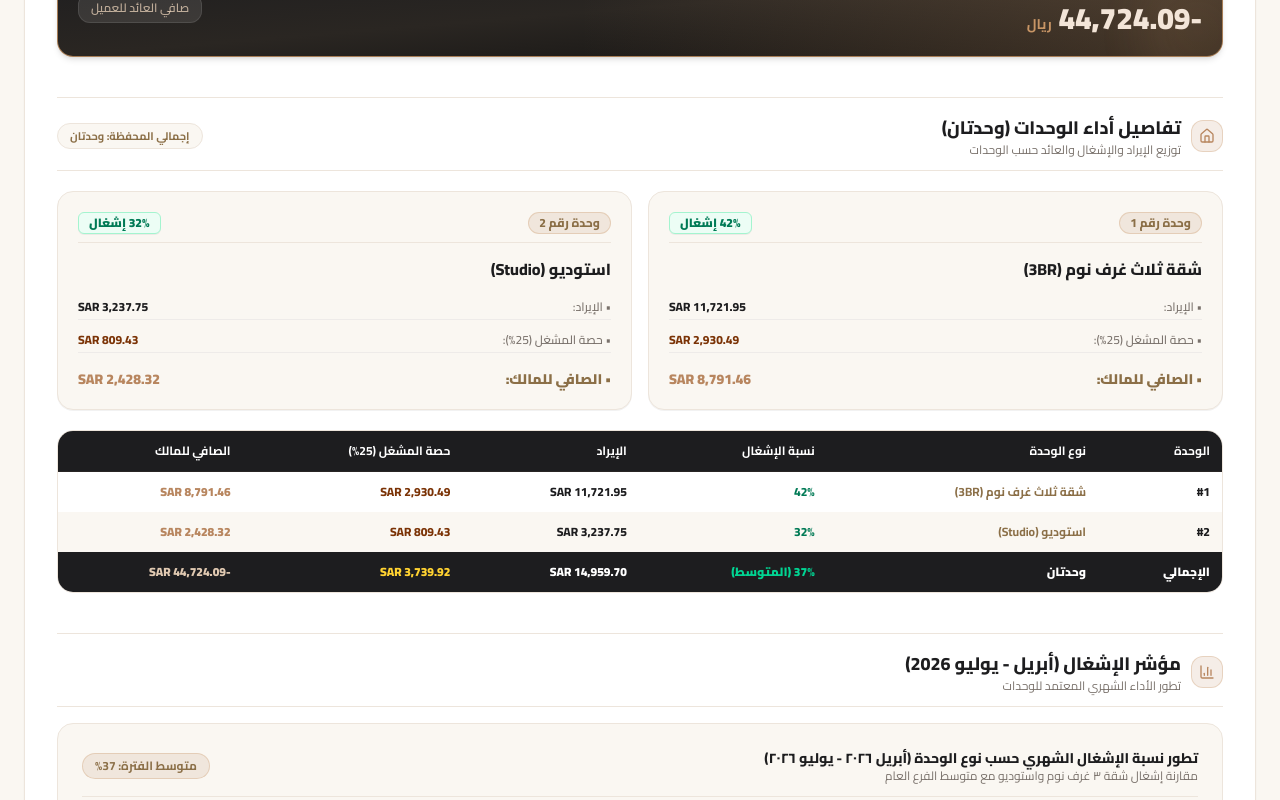
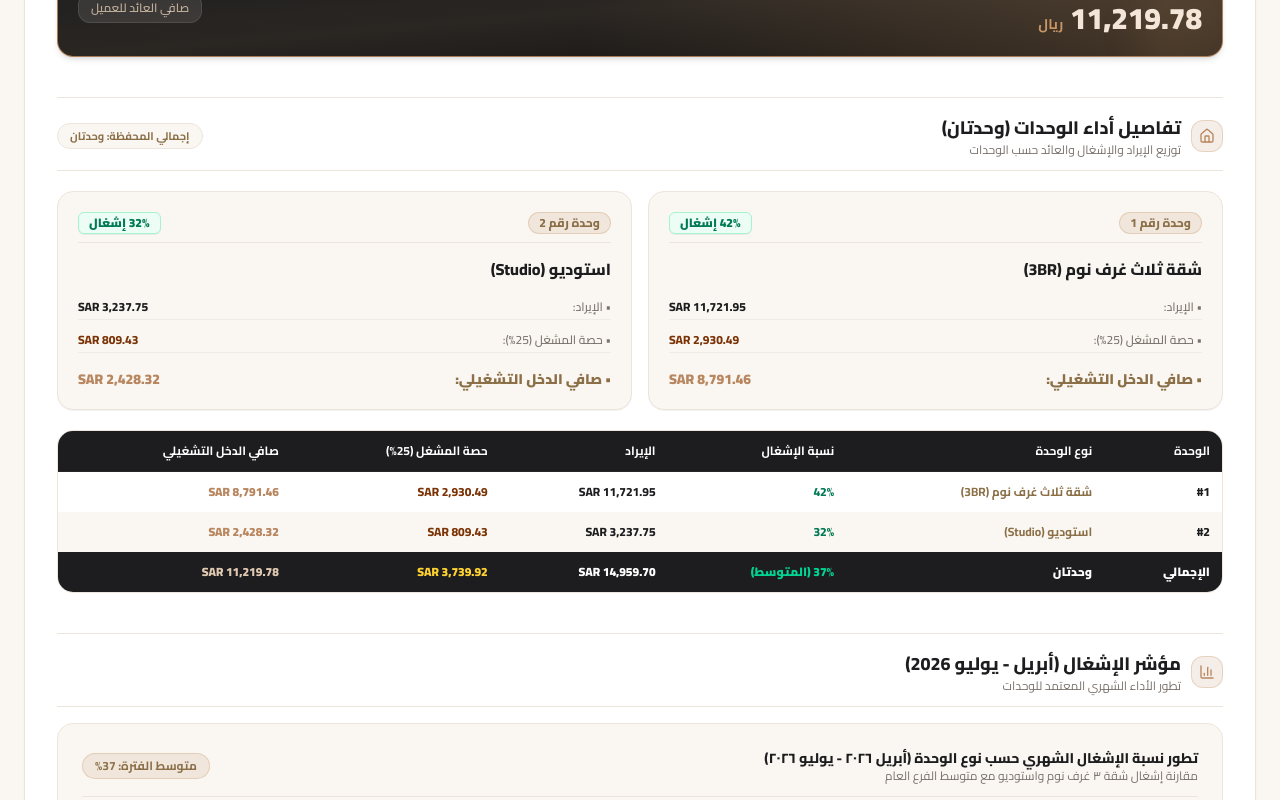
Before and after one commit to AmmarCFO/Abdulrahman-Al-Turki, a React (Vite) app: page / in a window 1280 px wide. Shown: the part 1372-2172 px from the top of the page. Built offline with nearby package versions, Linux system fonts and the light colour scheme.

Commit message:
refactor: rename Net to Owner to Net Operating Income
Update label terminology across the report interface and print view for better financial clarity and consistency. Also updated the netToOwner value in the data layer.

```diff
--- a/src/components/OperatingReportBoard.tsx
+++ b/src/components/OperatingReportBoard.tsx
@@ -370,7 +370,7 @@ export const OperatingReportBoard: React.FC<OperatingReportBoardProps> = ({
                   </div>
 
                   <div className="flex justify-between items-center pt-2 text-xs sm:text-sm font-black text-[#1d1d1f]">
-                    <span className="text-[#8B6F47]">• {isAr ? 'الصافي للمالك' : 'Net to Owner'}:</span>
+                    <span className="text-[#8B6F47]">• {isAr ? 'صافي الدخل التشغيلي' : 'Net Operating Income'}:</span>
                     <span className="text-[#B8865F]">{formatCurrency(u.netToOwner)} SAR</span>
                   </div>
                 </div>
@@ -396,7 +396,7 @@ export const OperatingReportBoard: React.FC<OperatingReportBoardProps> = ({
                   <th className="p-3 font-bold border-b border-stone-800">{isAr ? 'نسبة الإشغال' : 'Occupancy Rate'}</th>
                   <th className="p-3 font-bold border-b border-stone-800">{isAr ? 'الإيراد' : 'Revenue'}</th>
                   <th className="p-3 font-bold border-b border-stone-800">{isAr ? `حصة المشغل (${report.operatorSharePercentage}%)` : `Operator Share (${report.operatorSharePercentage}%)`}</th>
-                  <th className="p-3 font-bold border-b border-stone-800">{isAr ? 'الصافي للمالك' : 'Net to Owner'}</th>
+                  <th className="p-3 font-bold border-b border-stone-800">{isAr ? 'صافي الدخل التشغيلي' : 'Net Operating Income'}</th>
                 </tr>
               </thead>
               <tbody>
--- a/src/components/ReportPrintModal.tsx
+++ b/src/components/ReportPrintModal.tsx
@@ -170,8 +170,8 @@ export const ReportPrintModal: React.FC<ReportPrintModalProps> = ({
                         <th className="p-2 border border-[#EDE5DC]">{isAr ? 'النوع' : 'Type'}</th>
                         <th className="p-2 border border-[#EDE5DC]">{isAr ? 'الإشغال' : 'Occupancy'}</th>
                         <th className="p-2 border border-[#EDE5DC]">{isAr ? 'الإيراد' : 'Revenue'}</th>
-                        <th className="p-2 border border-[#EDE5DC]">{isAr ? `حصة المشغل (${report.operatorSharePercentage}%)` : 'Operator Share'}</th>
-                        <th className="p-2 border border-[#EDE5DC]">{isAr ? 'الصافي للمالك' : 'Net Owner'}</th>
+                        <th className="p-2 border border-[#EDE5DC]">{isAr ? `حصة المشغل (${report.operatorSharePercentage}%)` : `Operator Share (${report.operatorSharePercentage}%)`}</th>
+                        <th className="p-2 border border-[#EDE5DC]">{isAr ? 'صافي الدخل التشغيلي' : 'Net Operating Income'}</th>
                       </tr>
                     </thead>
                     <tbody>
--- a/src/data.ts
+++ b/src/data.ts
@@ -94,7 +94,7 @@ export const initialOperatingReports: OperatingReport[] = [
     operatorSharePercentage: 25,
     operatorShareAmount: 3739.92,
     capitalExpenses: 54997.37,
-    netToOwner: -44724.09,
+    netToOwner: 11219.78,
 
     // Segregated reporting for 3BR and Studio units
     unitReports: [
```
